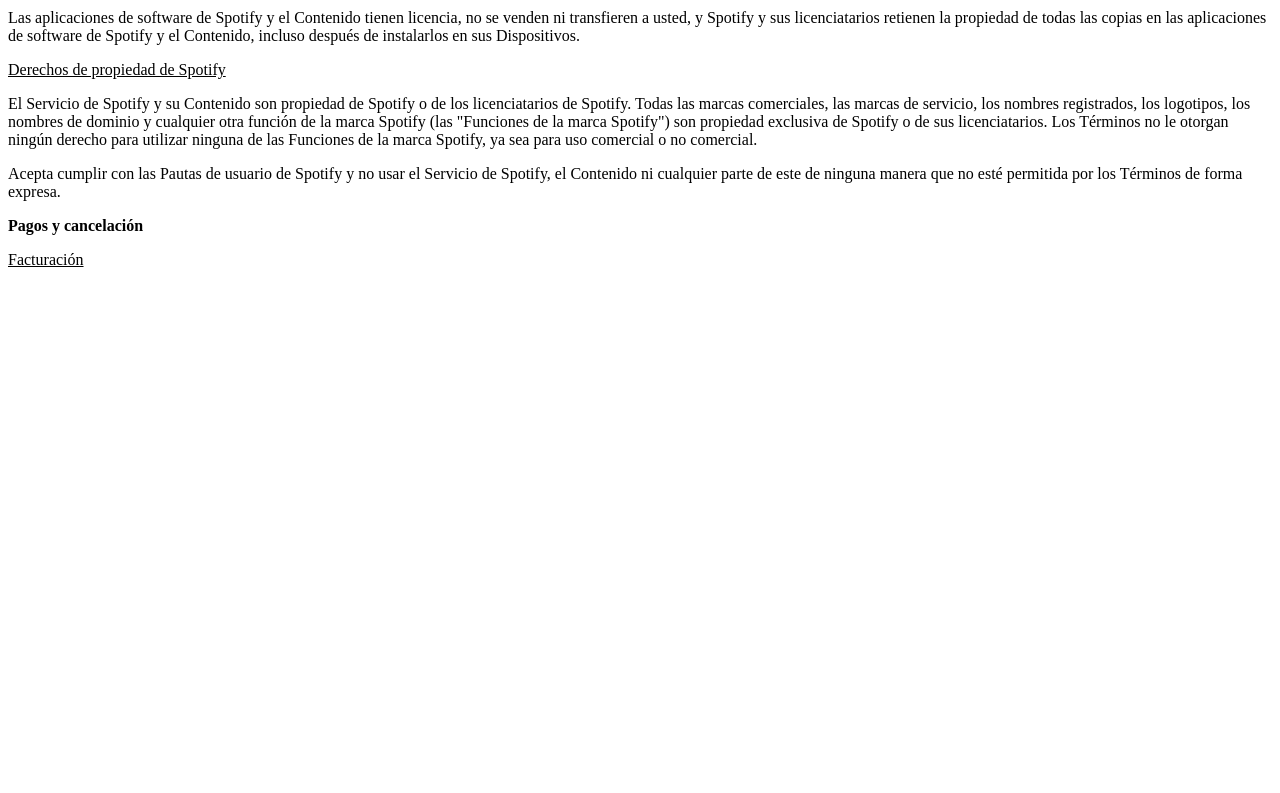
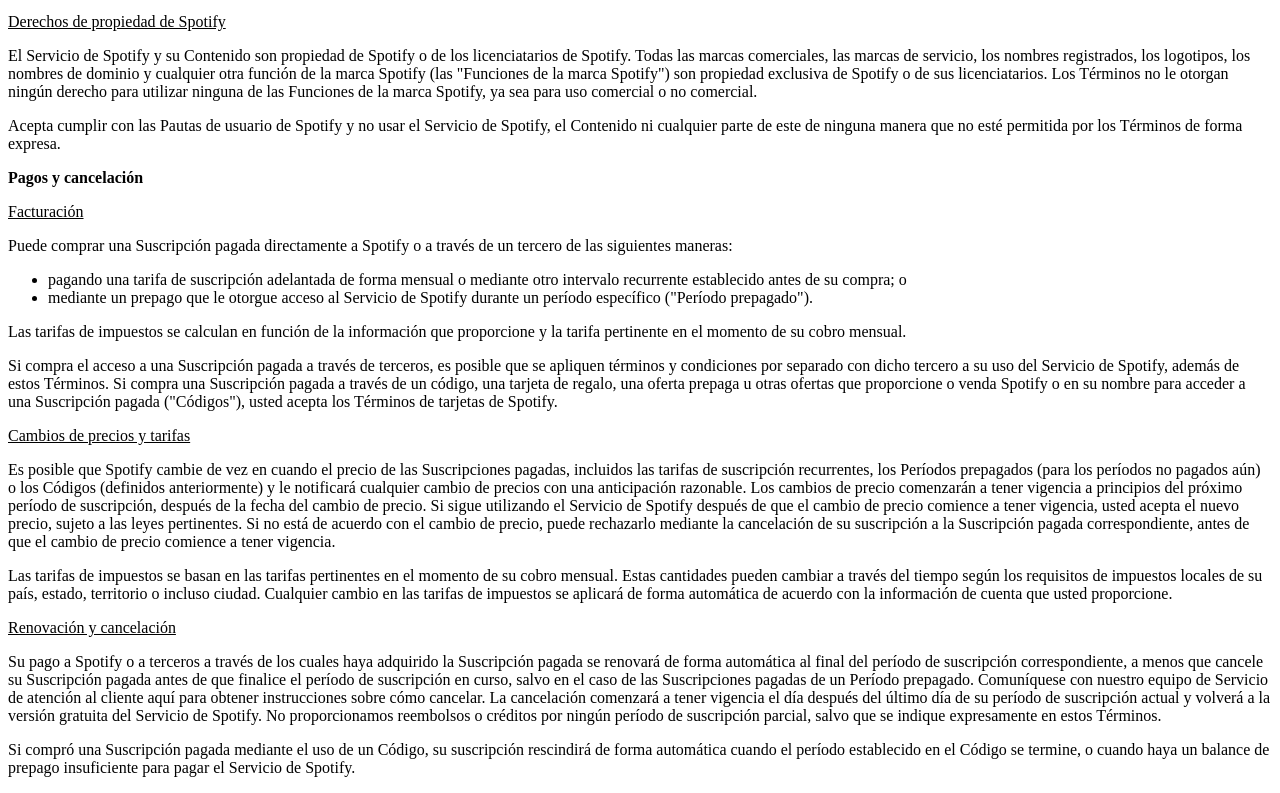
Before and after one commit to itzelgopa/kodemia-29js, a plain HTML site: page maquetado/practica1/index.html in a window 1280 px wide. Shown: the part 1936-2729 px from the top of the page. Before the commit the page ends 2221 px from the top, so only its background shows below. Drawn offline with Linux system fonts and the light colour scheme.

Commit message:
renovacion y cancelacion

```diff
--- a/maquetado/practica1/index.html
+++ b/maquetado/practica1/index.html
@@ -87,24 +87,26 @@
     </p>
 
     <p><b>Limitaciones y modificaciones del Servicio</b></p>
-    <p>Realizamos todos los esfuerzos razonables para mantener el Servicio de Spotify en
+    <ul>
+      <li>Realizamos todos los esfuerzos razonables para mantener el Servicio de Spotify en
     funcionamiento y proporcionarle una experiencia de audio personalizada y envolvente.
     Sin embargo, las ofertas de nuestro servicio y su disponibilidad pueden cambiar de vez
     en cuando, según las leyes pertinentes y sin responsabilidades hacia usted, por ejemplo:
-    </p>
-    <p>Es posible que los Servicios de Spotify experimenten interrupciones temporales debido a
+      </li>
+      <li>Es posible que los Servicios de Spotify experimenten interrupciones temporales debido a
     dificultades técnicas, mantenimiento, pruebas o actualizaciones, incluidas las necesarias
     para reflejar los cambios en las leyes y los requisitos normativos pertinentes.
-    </p>
-    <p>Nuestro objetivo es evolucionar y mejorar nuestros Servicios de forma constante,
+      </li>
+      <li>Nuestro objetivo es evolucionar y mejorar nuestros Servicios de forma constante,
     por lo que es posible que modifiquemos el Servicio de Spotify en parte o su totalidad
     (incluidos funciones características, planes de suscripción y ofertas promocionales en particular),
     lo suspendamos o dejemos de proporcionarlo (de manera temporal o permanente).
-    </p>
-    <p>Spotify no está obligado a proporcionar ningún contenido específico mediante el
+      </li>
+      <li>Spotify no está obligado a proporcionar ningún contenido específico mediante el
     Servicio de Spotify y es posible que Spotify u otros dueños correspondientes eliminen
     canciones, videos, podcasts y otros Contenidos en particular sin previo aviso.
-    </p>
+      </li>
+    </ul>
     <p>Si pagó previamente tarifas directamente a Spotify por alguna Suscripción paga que Spotify
     deje de proporcionar antes de su Período prepagado (según se define el término en la sección
     de Pagos y cancelaciones a continuación), Spotify le reembolsará las tarifas prepagadas
@@ -156,6 +158,63 @@
     </p>
     <p><b>Pagos y cancelación</b></p>
     <p><u>Facturación</u></p>
+    <p>Puede comprar una Suscripción pagada directamente a Spotify o a través de un tercero de las
+    siguientes maneras:
+    </p>
+    <ul>
+      <li>pagando una tarifa de suscripción adelantada de forma mensual o mediante otro intervalo
+      recurrente establecido antes de su compra; o
+      </li>
+      <li>mediante un prepago que le otorgue acceso al Servicio de Spotify durante un período
+      específico ("Período prepagado").
+      </li>
+    </ul>
+  <p>Las tarifas de impuestos se calculan en función de la información que proporcione y la
+  tarifa pertinente en el momento de su cobro mensual.
+  </p>
+  <p>Si compra el acceso a una Suscripción pagada a través de terceros, es posible que se
+  apliquen términos y condiciones por separado con dicho tercero a su uso del Servicio
+  de Spotify, además de estos Términos. Si compra una Suscripción pagada a través de un
+  código, una tarjeta de regalo, una oferta prepaga u otras ofertas que proporcione o
+  venda Spotify o en su nombre para acceder a una Suscripción pagada ("Códigos"), usted
+  acepta los Términos de tarjetas de Spotify.
+  </p>
+  <p><u>Cambios de precios y tarifas</u></p>
+  <p>
+  Es posible que Spotify cambie de vez en cuando el precio de las Suscripciones pagadas,
+  incluidos las tarifas de suscripción recurrentes, los Períodos prepagados (para los
+  períodos no pagados aún) o los Códigos (definidos anteriormente) y le notificará
+  cualquier cambio de precios con una anticipación razonable. Los cambios de precio
+  comenzarán a tener vigencia a principios del próximo período de suscripción, después
+  de la fecha del cambio de precio. Si sigue utilizando el Servicio de Spotify después
+  de que el cambio de precio comience a tener vigencia, usted acepta el nuevo precio,
+  sujeto a las leyes pertinentes. Si no está de acuerdo con el cambio de precio, puede
+  rechazarlo mediante la cancelación de su suscripción a la Suscripción pagada correspondiente,
+  antes de que el cambio de precio comience a tener vigencia.
+  </p>
+  <p>
+  Las tarifas de impuestos se basan en las tarifas pertinentes en el momento de su cobro
+  mensual. Estas cantidades pueden cambiar a través del tiempo según los requisitos de
+  impuestos locales de su país, estado, territorio o incluso ciudad. Cualquier cambio
+  en las tarifas de impuestos se aplicará de forma automática de acuerdo con la información
+  de cuenta que usted proporcione.
+  </p>
+  <p><u>Renovación y cancelación</u></p>
+  <p>
+  Su pago a Spotify o a terceros a través de los cuales haya adquirido la Suscripción
+  pagada se renovará de forma automática al final del período de suscripción correspondiente,
+  a menos que cancele su Suscripción pagada antes de que finalice el período de suscripción
+  en curso, salvo en el caso de las Suscripciones pagadas de un Período prepagado.
+  Comuníquese con nuestro equipo de Servicio de atención al cliente aquí para obtener
+  instrucciones sobre cómo cancelar. La cancelación comenzará a tener vigencia el día
+  después del último día de su período de suscripción actual y volverá a la versión gratuita
+  del Servicio de Spotify. No proporcionamos reembolsos o créditos por ningún período de
+  suscripción parcial, salvo que se indique expresamente en estos Términos.
+  </p>
+  <p>Si compró una Suscripción pagada mediante el uso de un Código, su suscripción rescindirá
+  de forma automática cuando el período establecido en el Código se termine, o cuando haya
+  un balance de prepago insuficiente para pagar el Servicio de Spotify.
+  </p>
 
  </body>
 
```
